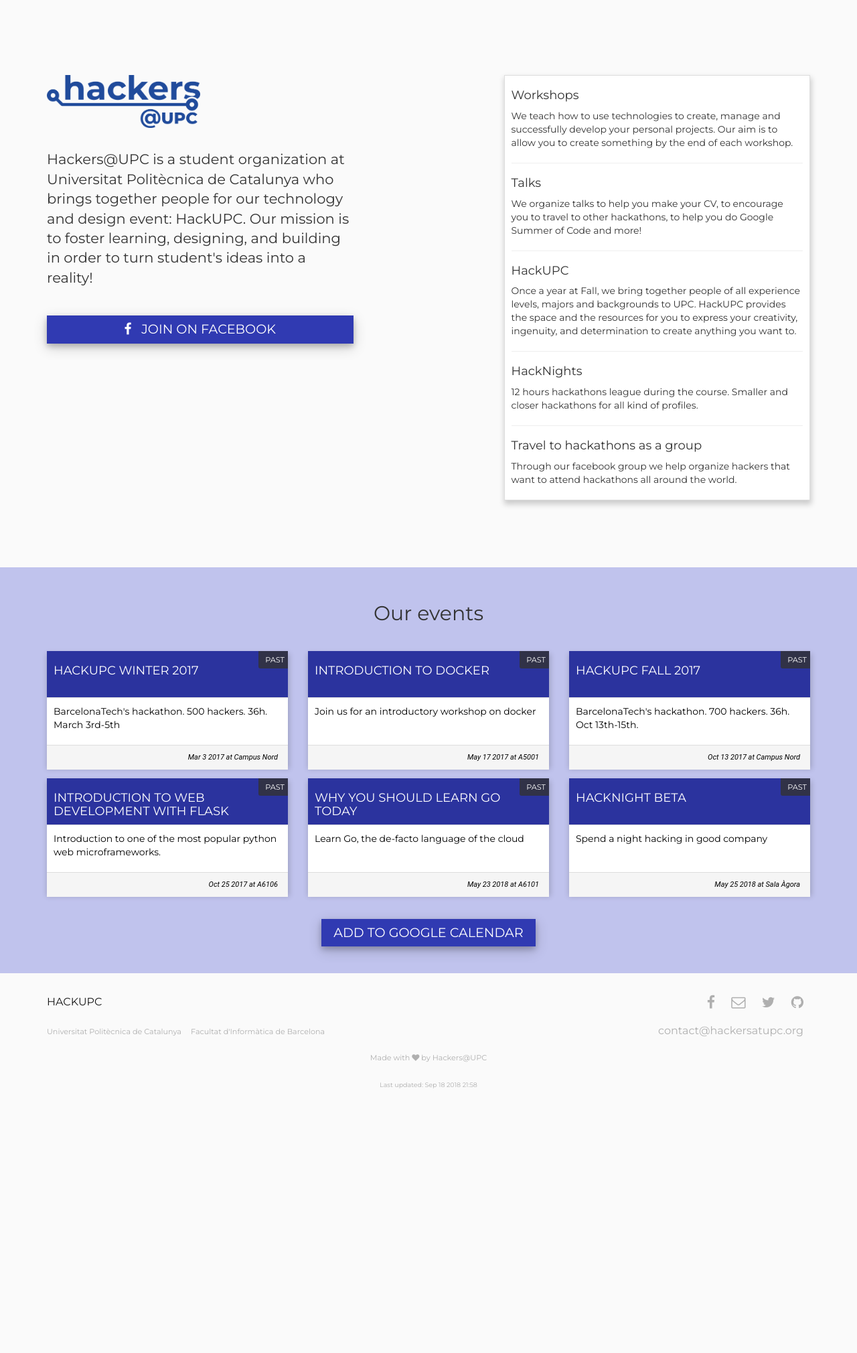
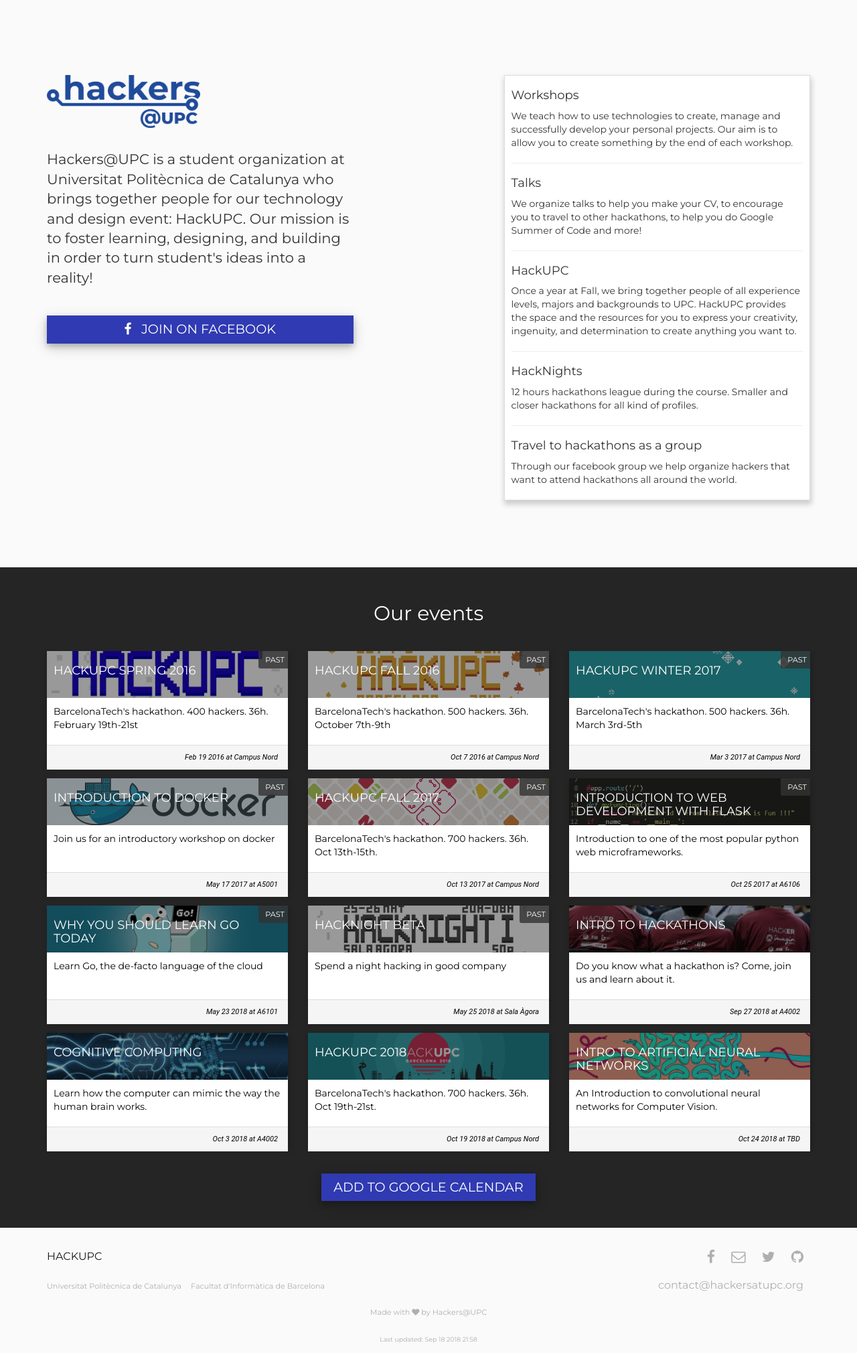
Before and after one commit to casassg/events-landing, a Jekyll site: the page built from index.md, in a window 1280 px wide. Shown: the whole page at 67% size. Built offline with Jekyll 4.4.1, drawn with Linux system fonts in a browser that asks for light colours; nearby versions of some CDN libraries; before the commit the page ends 1640 px from its top, so only the background shows below that.

Commit message:
add events and redesign landing

```diff
--- a/_config.yml
+++ b/_config.yml
@@ -13,7 +13,7 @@
 
 # Style variables
 accent_color: "#303AB2"
-events_overlay_color: "#ADB1E9"
+events_overlay_color: "#000000"
 background_color: "#FAFAFA"
 footer_text_color: "#666666"
 
--- a/_data/events.yml
+++ b/_data/events.yml
@@ -1,6 +1,22 @@
+- name: HackUPC Spring 2016
+  line: BarcelonaTech's hackathon. 400 hackers. 36h. February 19th-21st
+  image-url: assets/img/hackupcwinter2016.png
+  date: 2016-02-19 3:00 PM
+  end-date: 2016-02-21 4:30 PM
+  location: Campus Nord
+  url: https://s2016.hackupc.com
+
+- name: HackUPC Fall 2016
+  line: BarcelonaTech's hackathon. 500 hackers. 36h. October 7th-9th
+  image-url: assets/img/hackupcfall2016.png
+  date: 2016-10-07 3:00 PM
+  end-date: 2016-10-09 4:30 PM
+  location: Campus Nord
+  url: https://f2016.hackupc.com
+
 - name: HackUPC Winter 2017
   line: BarcelonaTech's hackathon. 500 hackers. 36h. March 3rd-5th
-  # image-url: assets/img/hackupcwinter2017.png
+  image-url: assets/img/hackupcwinter2017.png
   date: 2017-03-03 3:00 PM
   end-date: 2017-03-05 4:30 PM
   location: Campus Nord
@@ -8,6 +24,7 @@
 
 - name: Introduction to Docker
   line: Join us for an introductory workshop on docker
+  image-url: assets/img/intro-to-docker.png
   date: 2017-05-17 12:00 PM
   end-date: 2017-05-17 1:00 PM
   location: A5001
@@ -15,14 +32,15 @@
 
 - name: HackUPC Fall 2017
   line: BarcelonaTech's hackathon. 700 hackers. 36h. Oct 13th-15th.
-  # image-url: assets/img/hackupcfall2017.png
+  image-url: assets/img/hackupcfall2017.png
   date: 2017-10-13 3:00 PM
   end-date: 2017-10-15 4:30 PM
   location: Campus Nord
-  url: https://hackupc.com
+  url: https://f2017.hackupc.com
 
 - name: Introduction to Web Development with Flask
   line:  Introduction to one of the most popular python web microframeworks.
+  image-url: assets/img/intro-to-flask.png
   date: 2017-10-25 12:00 PM
   end-date: 2017-10-25 1:00 PM
   location: A6106
@@ -30,6 +48,7 @@
 
 - name: Why you should learn Go today
   line: Learn Go, the de-facto language of the cloud
+  image-url: assets/img/intro-to-go.png
   date: 2018-05-23 12:00 PM
   end-date: 2018-05-23 12:50 PM
   location: A6101
@@ -37,7 +56,41 @@
 
 - name: HackNight Beta
   line: Spend a night hacking in good company
+  image-url: assets/img/hacknight-beta.png
   date: 2018-05-25 8:00 PM
   end-date: 2018-05-26 8:00 AM
   location: Sala Àgora
   url: https://www.facebook.com/events/166224674054724/
+
+- name: Intro to hackathons
+  line: Do you know what a hackathon is? Come, join us and learn about it.
+  image-url: assets/img/intro-to-hackathons.jpg
+  date: 2018-09-27 13:00 PM
+  end-date: 2018-09-27 14:00 PM
+  location: A4002
+  url: https://www.facebook.com/events/TBD/
+
+- name: Cognitive computing
+  line: Learn how the computer can mimic the way the human brain works.
+  image-url: assets/img/cognitive-computing.png
+  date: 2018-10-03 12:00 PM
+  end-date: 2018-10-03 14:00 PM
+  location: A4002
+  url: https://www.facebook.com/events/TBD/
+
+- name: HackUPC 2018
+  line: BarcelonaTech's hackathon. 700 hackers. 36h. Oct 19th-21st.
+  image-url: assets/img/hackupc2018.png
+  date: 2018-10-19 3:00 PM
+  end-date: 2018-10-21 4:30 PM
+  location: Campus Nord
+  url: https://hackupc.com
+
+
+- name: Intro to Artificial Neural Networks
+  line: An Introduction to convolutional neural networks for Computer Vision.
+  image-url: assets/img/neural-networks.jpg
+  date: 2018-10-24 12:00 PM
+  end-date: 2018-10-24 14:00 PM
+  location: TBD
+  url: https://www.facebook.com/events/TBD/
--- a/assets/css/main.scss
+++ b/assets/css/main.scss
@@ -214,7 +214,7 @@
 
 
 section.events{
-    background: rgba($events-color, 0.75);
+    background: rgba($events-color, 0.85);
 
 
     h2 {
--- a/index.md
+++ b/index.md
@@ -7,7 +7,7 @@
 <section class="events">
     <div class="container">
         <div class="row">
-            <h2 class="text-center">Our events</h2>
+            <h2 class="text-center white-text">Our events</h2>
             {% assign sorted = site.data.events | sort: 'date','last' %}
             {% for event in sorted %}
                 <div class="col-sm-6 col-md-4 ">
```
Also changed, not shown: assets/img/cognitive-computing.png (added), assets/img/hacknight-beta.png (added), assets/img/hackupc2018.png (added), assets/img/hackupcfall2016.png (added), assets/img/hackupcwinter2016.png (added), assets/img/intro-to-docker.png (added), assets/img/intro-to-flask.png (added), assets/img/intro-to-go.png (added), assets/img/intro-to-hackathons.jpg (added), assets/img/neural-networks.jpg (added).
